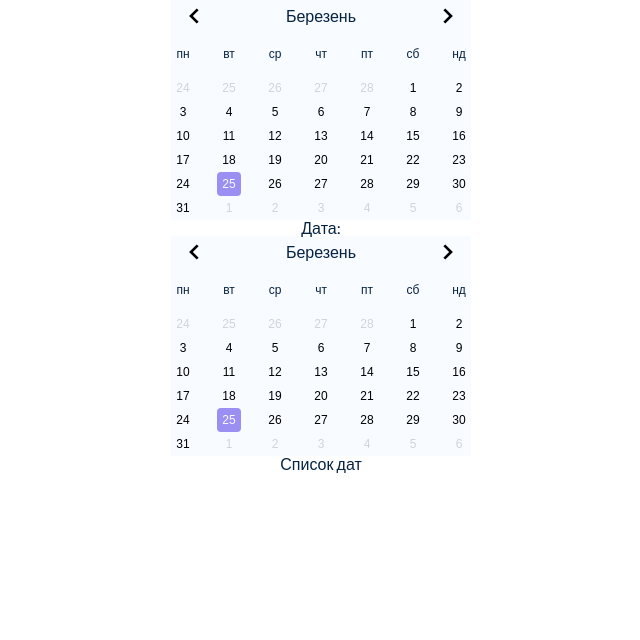
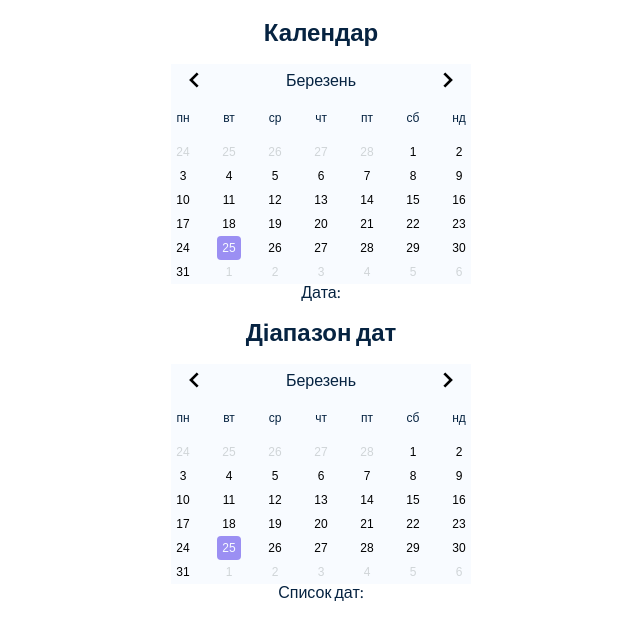
Before and after one commit to Yevhenns/bme-calendar, a React (Vite) app: page / in a window 1280 px wide. Shown: the top 640 px of the page, without its empty margins (319-959 px from the left). Built offline with nearby package versions, Linux system fonts and the light colour scheme.

Commit message:
added headings

```diff
--- a/src/App.tsx
+++ b/src/App.tsx
@@ -8,11 +8,13 @@ function App() {
 
   return (
     <>
+      <h2>Календар</h2>
       <Calendar setDay={setDay} />
       <p>Дата: {day}</p>
+      <h2>Діапазон дат</h2>
       <Calendar type="range" setRange={setRange} />
       <div>
-        <p>Список дат</p>
+        <p>Список дат:</p>
         <ul>
           {range?.map((item) => {
             return <li key={item}>{item}</li>;
```
